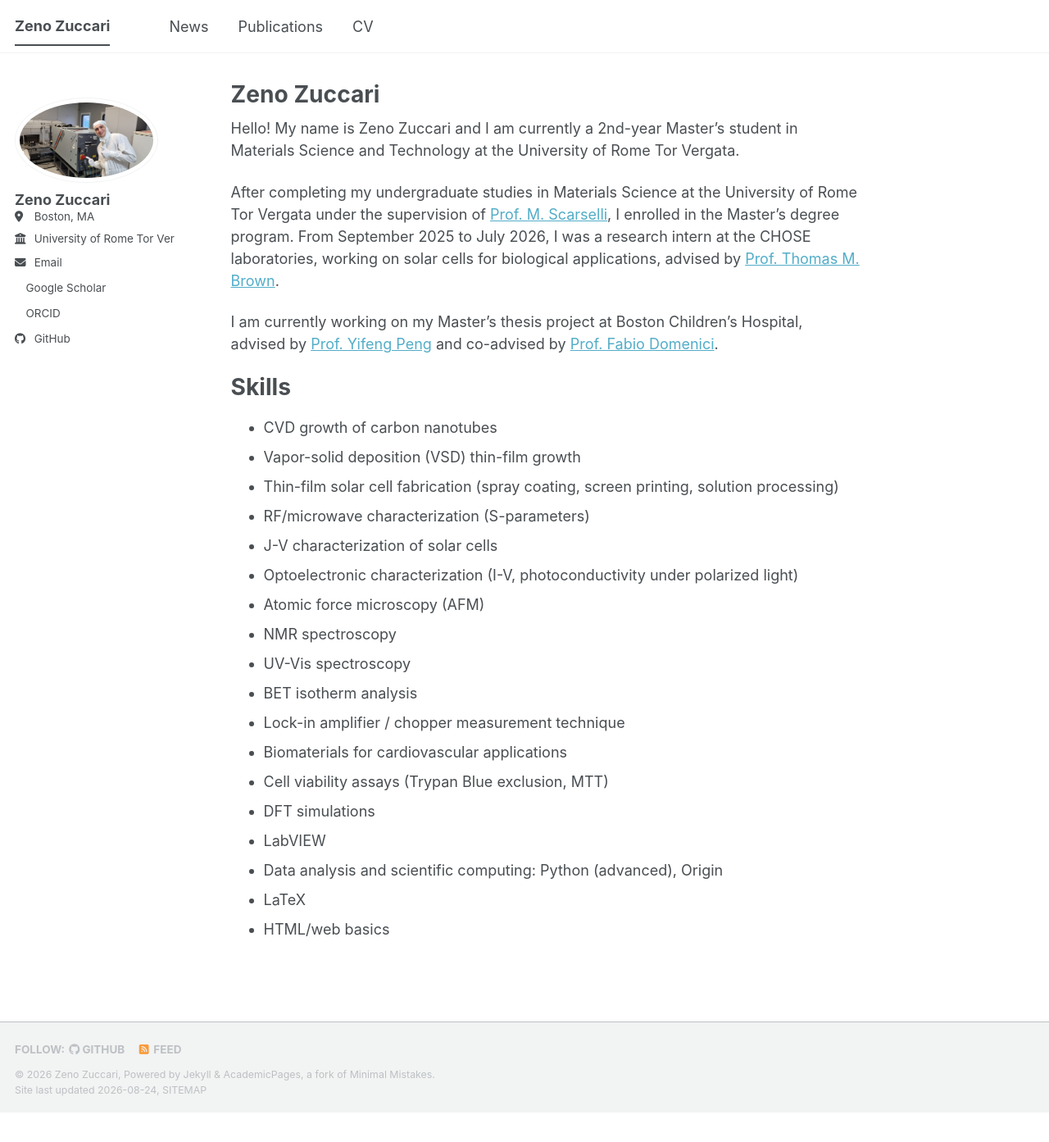
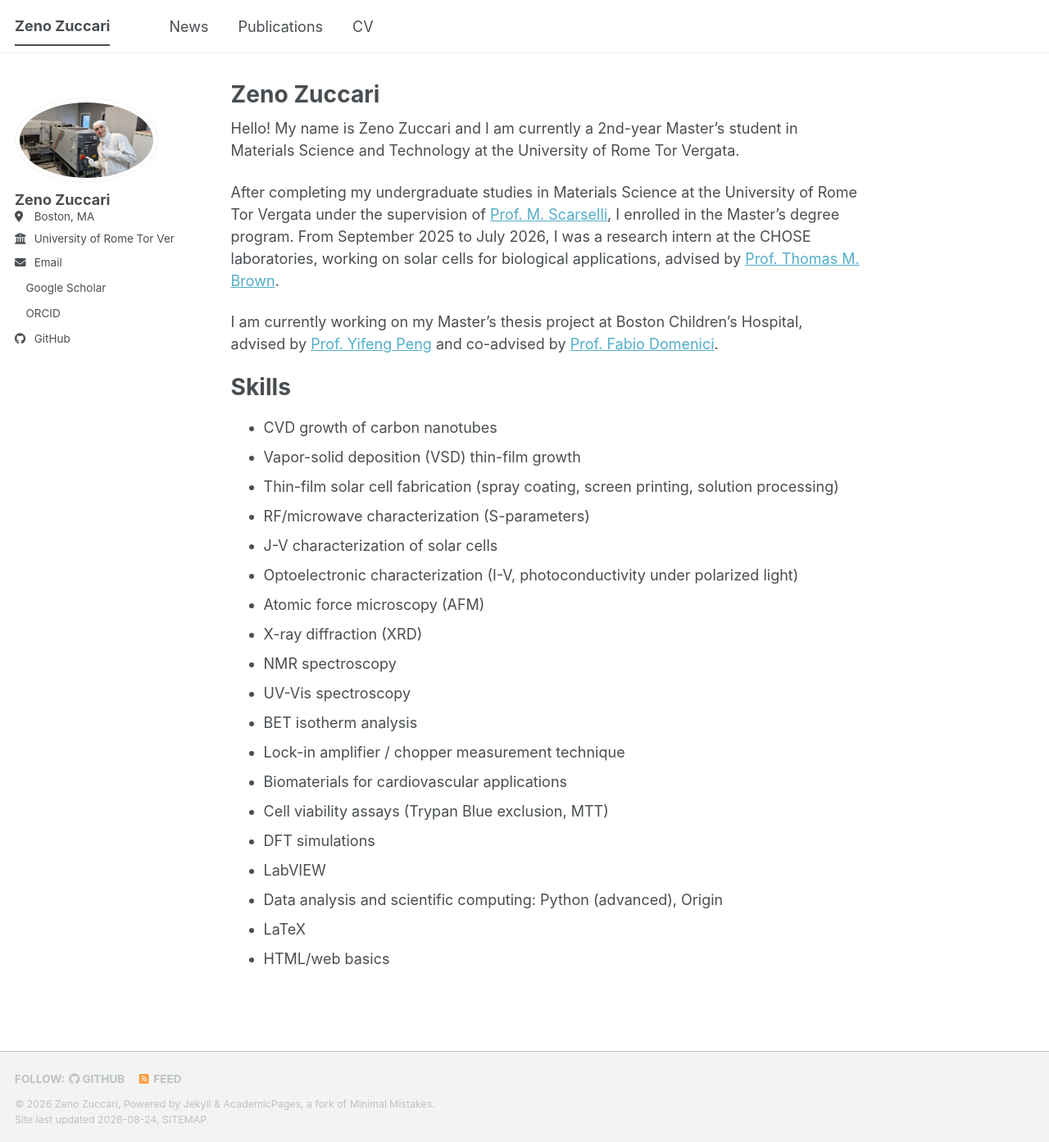
Before and after one commit to zzuccari/portfolio, a Jekyll site: the page built from _pages/about.md, in a window 1280 px wide and 1393 px high. Shown: the whole window at 82% size. Built offline with Jekyll 4.4.1, drawn with Linux system fonts in a browser that asks for light colours; a style sheet for code colours, icons or effects is not loaded.

Commit message:
Add XRD to skills

```diff
--- a/_pages/about.md
+++ b/_pages/about.md
@@ -22,6 +22,7 @@ Skills
 * J-V characterization of solar cells
 * Optoelectronic characterization (I-V, photoconductivity under polarized light)
 * Atomic force microscopy (AFM)
+* X-ray diffraction (XRD)
 * NMR spectroscopy
 * UV-Vis spectroscopy
 * BET isotherm analysis
```
Also changed, not shown: _pages/cv.md (+1 -0 lines).
